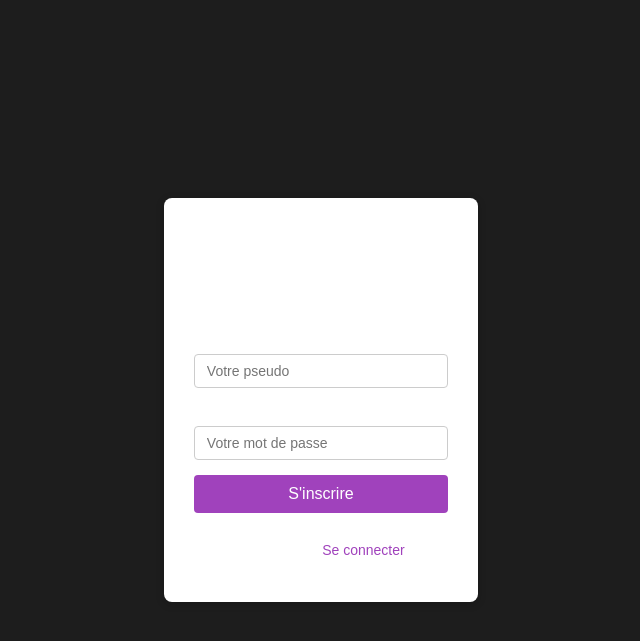
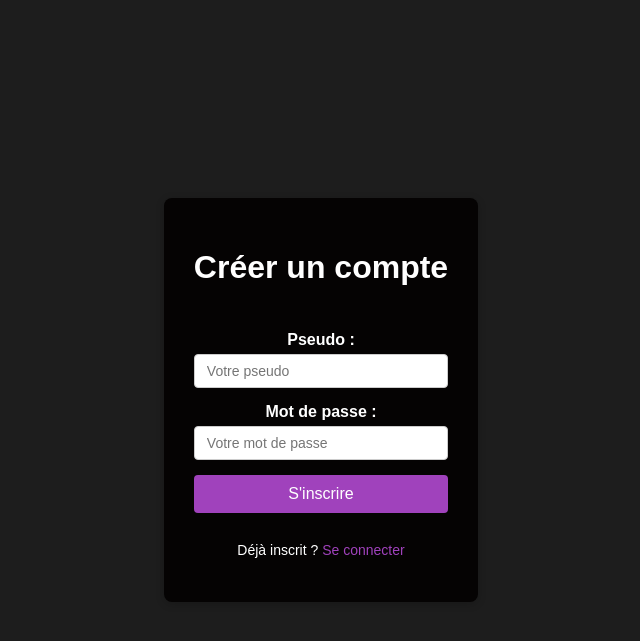
Before and after one commit to beieb/WEBMovie, a Flask app: page /register in a window 1280 px wide. Shown: the top 641 px of the page, without its empty margins (319-959 px from the left). Run offline with Flask 3, Linux system fonts and the light colour scheme.

Commit message:
the last of fixes

```diff
--- a/templates/register.html
+++ b/templates/register.html
@@ -54,7 +54,7 @@
 }
 
 .register-box {
-    background-color: #fff;
+    background-color: #050303;
     padding: 30px;
     border-radius: 8px;
     box-shadow: 0 2px 8px rgba(0,0,0,0.2);
```
Also changed, not shown: 1 other file.
